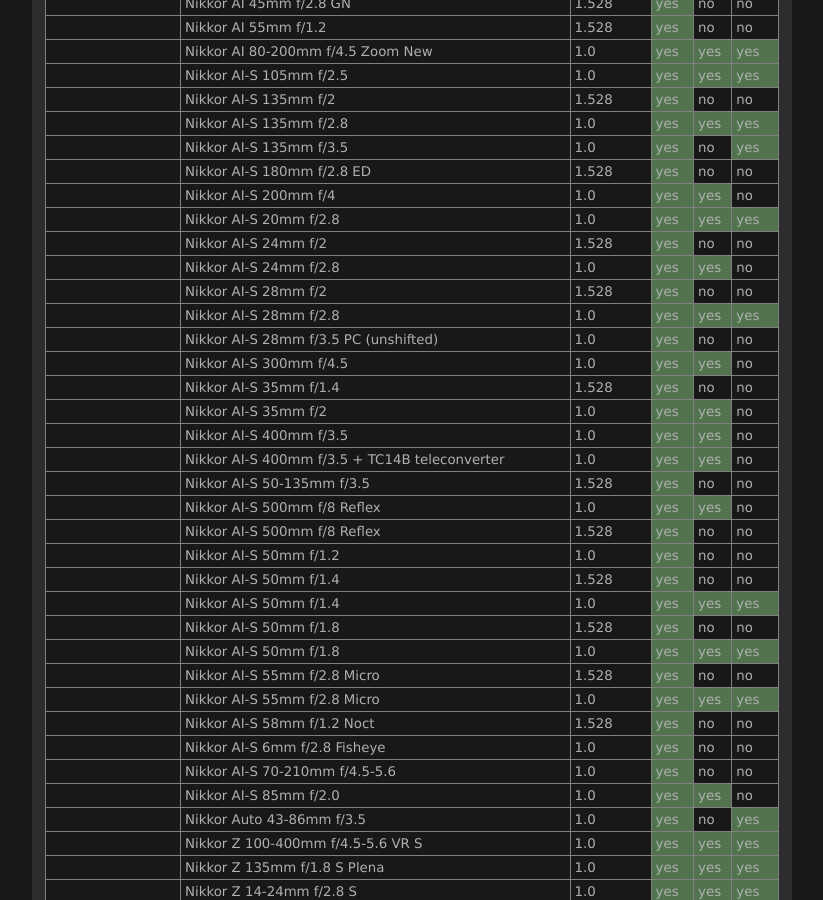
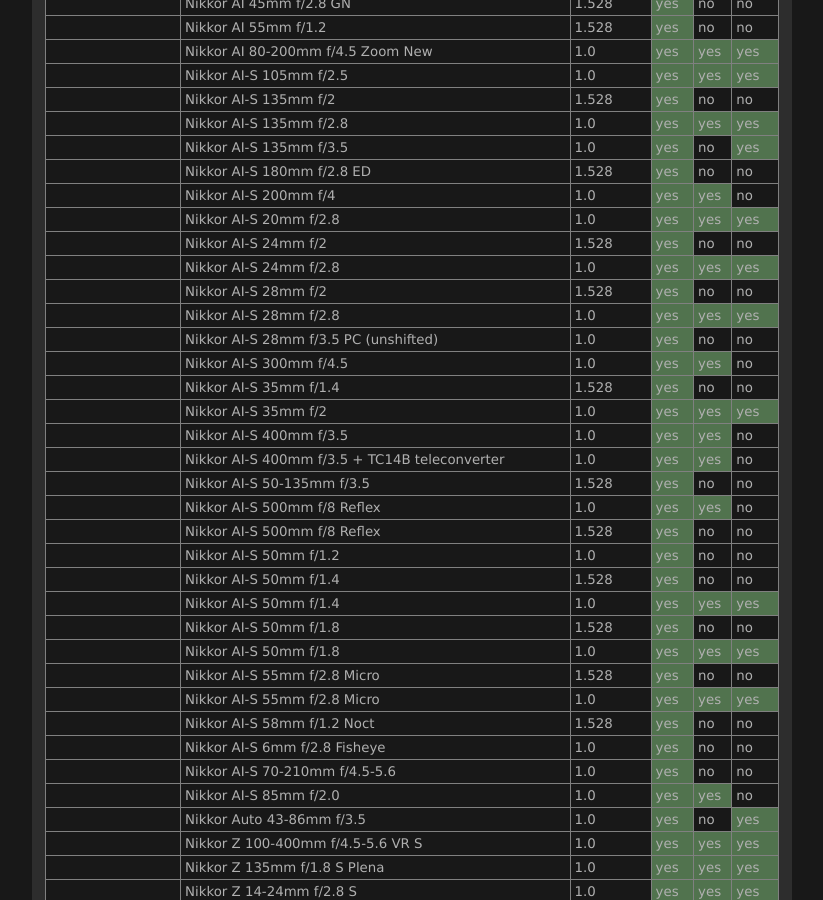
Before and after one commit to lensfun/lensfun.github.io, a Jekyll site: the page built from _posts/lenslist/2999-12-31-Lenslist-master.md, in a window 1280 px wide and 900 px high, scrolled down 16534 px. Shown: the whole window, without its empty margins (284-1107 px from the left). Built offline with Jekyll 4.4.1, drawn with Linux system fonts in a browser that asks for light colours.

Commit message:
Update master lens list from GitHub Actions

```diff
--- a/_posts/lenslist/2999-12-31-Lenslist-master.md
+++ b/_posts/lenslist/2999-12-31-Lenslist-master.md
@@ -684,13 +684,13 @@ This list was generated on 2026-05-18 from current Lensfun sources. Your Lensfun
 <tr class="lenslist-bg2"><td></td><td>Nikkor AI-S 200mm f/4</td><td>1.0</td><td class="lenslist-highlight lenslist-check">yes</td><td class="lenslist-highlight lenslist-check">yes</td><td class="lenslist-check">no</td></tr>
 <tr class="lenslist-bg2"><td></td><td>Nikkor AI-S 20mm f/2.8</td><td>1.0</td><td class="lenslist-highlight lenslist-check">yes</td><td class="lenslist-highlight lenslist-check">yes</td><td class="lenslist-highlight lenslist-check">yes</td></tr>
 <tr class="lenslist-bg2"><td></td><td>Nikkor AI-S 24mm f/2</td><td>1.528</td><td class="lenslist-highlight lenslist-check">yes</td><td class="lenslist-check">no</td><td class="lenslist-check">no</td></tr>
-<tr class="lenslist-bg2"><td></td><td>Nikkor AI-S 24mm f/2.8</td><td>1.0</td><td class="lenslist-highlight lenslist-check">yes</td><td class="lenslist-highlight lenslist-check">yes</td><td class="lenslist-check">no</td></tr>
+<tr class="lenslist-bg2"><td></td><td>Nikkor AI-S 24mm f/2.8</td><td>1.0</td><td class="lenslist-highlight lenslist-check">yes</td><td class="lenslist-highlight lenslist-check">yes</td><td class="lenslist-highlight lenslist-check">yes</td></tr>
 <tr class="lenslist-bg2"><td></td><td>Nikkor AI-S 28mm f/2</td><td>1.528</td><td class="lenslist-highlight lenslist-check">yes</td><td class="lenslist-check">no</td><td class="lenslist-check">no</td></tr>
 <tr class="lenslist-bg2"><td></td><td>Nikkor AI-S 28mm f/2.8</td><td>1.0</td><td class="lenslist-highlight lenslist-check">yes</td><td class="lenslist-highlight lenslist-check">yes</td><td class="lenslist-highlight lenslist-check">yes</td></tr>
 <tr class="lenslist-bg2"><td></td><td>Nikkor AI-S 28mm f/3.5 PC (unshifted)</td><td>1.0</td><td class="lenslist-highlight lenslist-check">yes</td><td class="lenslist-check">no</td><td class="lenslist-check">no</td></tr>
 <tr class="lenslist-bg2"><td></td><td>Nikkor AI-S 300mm f/4.5</td><td>1.0</td><td class="lenslist-highlight lenslist-check">yes</td><td class="lenslist-highlight lenslist-check">yes</td><td class="lenslist-check">no</td></tr>
 <tr class="lenslist-bg2"><td></td><td>Nikkor AI-S 35mm f/1.4</td><td>1.528</td><td class="lenslist-highlight lenslist-check">yes</td><td class="lenslist-check">no</td><td class="lenslist-check">no</td></tr>
-<tr class="lenslist-bg2"><td></td><td>Nikkor AI-S 35mm f/2</td><td>1.0</td><td class="lenslist-highlight lenslist-check">yes</td><td class="lenslist-highlight lenslist-check">yes</td><td class="lenslist-check">no</td></tr>
+<tr class="lenslist-bg2"><td></td><td>Nikkor AI-S 35mm f/2</td><td>1.0</td><td class="lenslist-highlight lenslist-check">yes</td><td class="lenslist-highlight lenslist-check">yes</td><td class="lenslist-highlight lenslist-check">yes</td></tr>
 <tr class="lenslist-bg2"><td></td><td>Nikkor AI-S 400mm f/3.5</td><td>1.0</td><td class="lenslist-highlight lenslist-check">yes</td><td class="lenslist-highlight lenslist-check">yes</td><td class="lenslist-check">no</td></tr>
 <tr class="lenslist-bg2"><td></td><td>Nikkor AI-S 400mm f/3.5 + TC14B teleconverter</td><td>1.0</td><td class="lenslist-highlight lenslist-check">yes</td><td class="lenslist-highlight lenslist-check">yes</td><td class="lenslist-check">no</td></tr>
 <tr class="lenslist-bg2"><td></td><td>Nikkor AI-S 50-135mm f/3.5</td><td>1.528</td><td class="lenslist-highlight lenslist-check">yes</td><td class="lenslist-check">no</td><td class="lenslist-check">no</td></tr>
```
